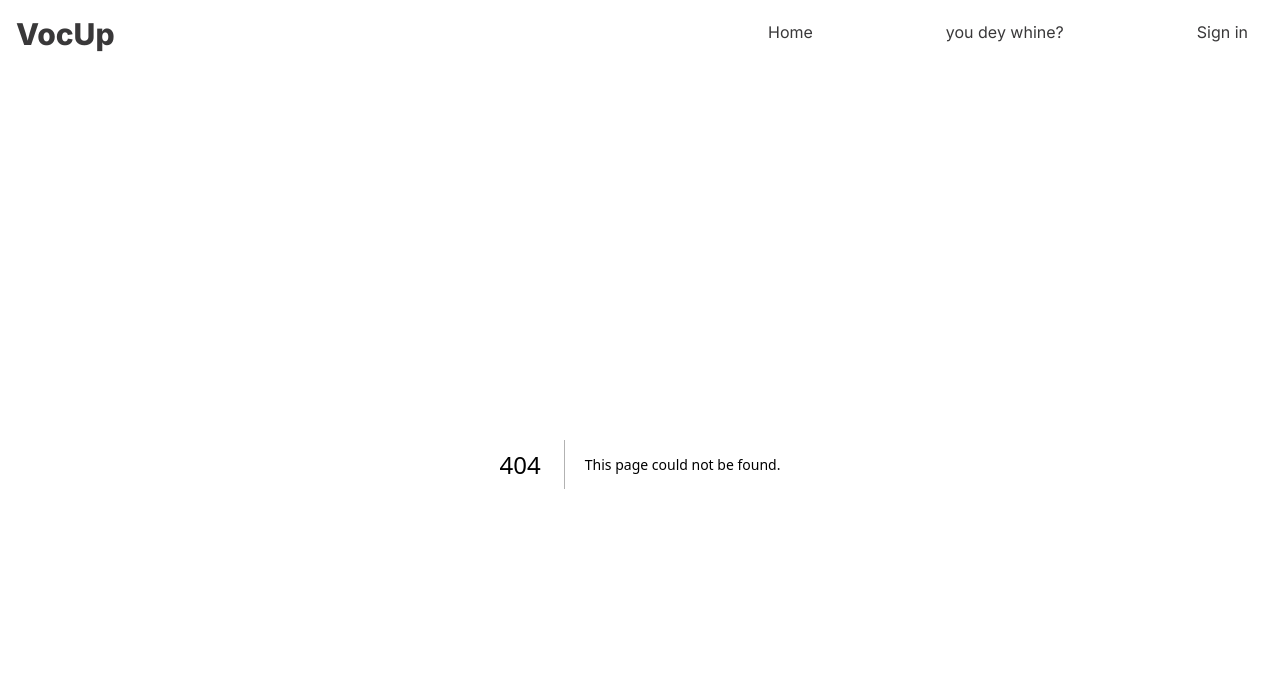
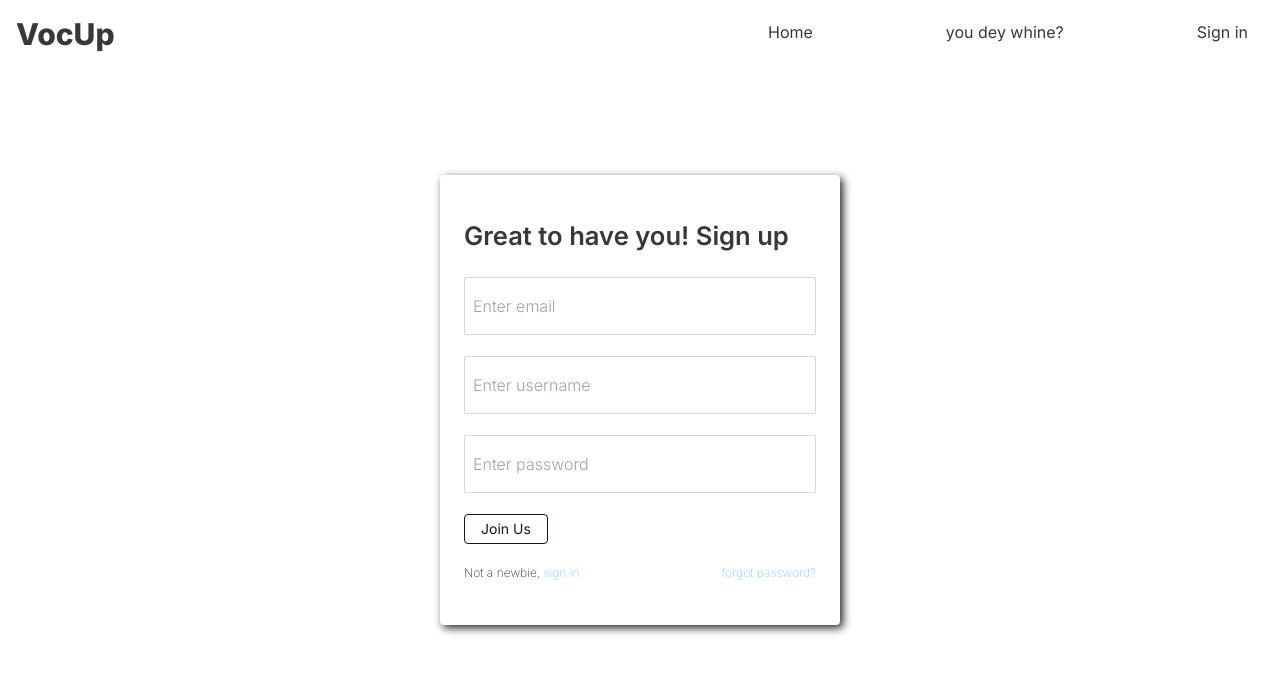
Before and after one commit to OvyEvbodi/vocup_client, a Next.js app: page /signup in a window 1280 px wide. Before the commit this address had no page. Shown: the top 674 px of the page. Built offline with nearby package versions, Linux system fonts and the light colour scheme.

Commit message:
Add signup route

```diff
--- /dev/null
+++ b/app/signup/page.tsx
@@ -0,0 +1,10 @@
+import SignupForm from '@/components/SignupForm'
+
+
+const Signup = () => {
+    return (
+        <SignupForm />
+    )
+};
+
+export default Signup
```
